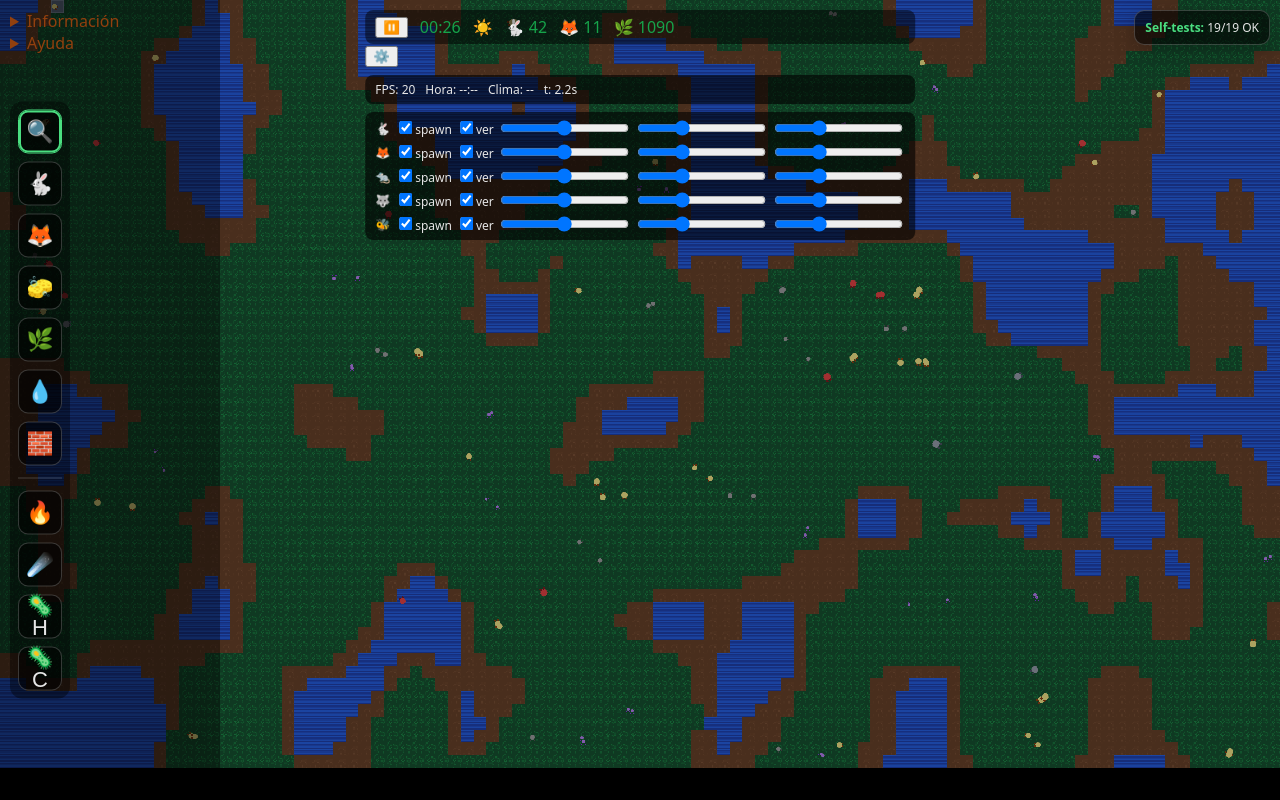
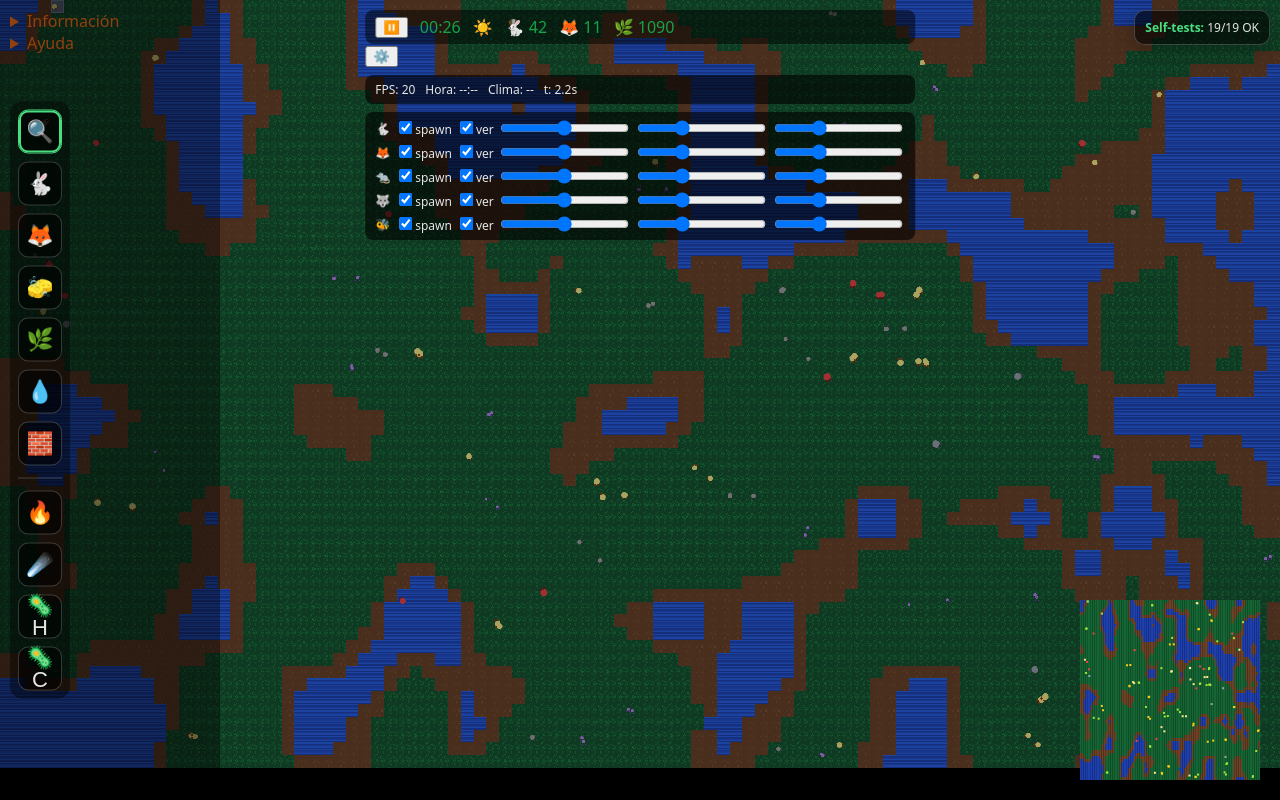
Before and after one commit to bryzarof/ecosim, a website built with Vite: page index.html in a window 1280 px wide. Built offline with nearby package versions, Linux system fonts and the light colour scheme; animation ran at ten frames a second.

Commit message:
Add interactive minimap with camera controls

```diff
--- a/index.html
+++ b/index.html
@@ -81,6 +81,7 @@
     </div>
 
     <canvas id="sim"></canvas>
+    <canvas id="minimap"></canvas>
   </div>
 
   <script type="module" src="main.js"></script>
--- a/main.js
+++ b/main.js
@@ -5,6 +5,8 @@ import { setupUI, setTool, applyActionAt } from './ui.js';
 import { sprites } from './sprites.js';
 import { initHUD, updateHUD } from './hud.js';
 import { initSidebar } from './sidebar.js';
+import { initMinimap, updateMinimap } from './minimap.js';
+let state;
 // ==============================================================
 //                    PARÁMETROS DEL MUNDO
 // ==============================================================
@@ -189,6 +191,8 @@ const clamp = (v, a, b)=> Math.max(a, Math.min(b, v)); // Limita v al rango [a,b
 const cvs = document.getElementById('sim');
 const ctx = cvs.getContext('2d', { alpha:false });
 
+let camX = 0, camY = 0, scale = 1;
+
 function resizeCanvas() {
   const worldPxW = WORLD_W * TILE;
   const worldPxH = WORLD_H * TILE;
@@ -198,10 +202,11 @@ function resizeCanvas() {
   cvs.height = Math.floor(window.innerHeight * DPR);
 
   // Escala para ajustar el mundo al tamaño visible
-  const scale = Math.min(window.innerWidth / worldPxW, window.innerHeight / worldPxH);
+  scale = Math.min(window.innerWidth / worldPxW, window.innerHeight / worldPxH);
 
   ctx.imageSmoothingEnabled = false;           // Look pixel-art
-  ctx.setTransform(scale * DPR, 0, 0, scale * DPR, 0, 0);
+  ctx.setTransform(scale * DPR, 0, 0, scale * DPR, -camX * TILE * scale * DPR, -camY * TILE * scale * DPR);
+  if (state) state.scale = scale;
 }
 resizeCanvas();
 window.addEventListener('resize', resizeCanvas);
@@ -587,7 +592,7 @@ function plague(species, ratio){
 let flashTimer = 0; // Cuenta atrás del flash de meteorito
 
 // Objeto de estado compartido entre módulos
-const state = {
+state = {
   get simTime(){ return simTime; },
   set simTime(v){ simTime = v; },
   get worldTime(){ return worldTime; },
@@ -613,6 +618,9 @@ const state = {
   eatPlant, reproduce, dist2, daylightFactor,
   triggerFireCenter, strikeMeteor, plague,
   toolbar, sidebar, cvs, ctx,
+  camX, camY, scale, DPR,
+  applyCamera(){ camX = state.camX; camY = state.camY; resizeCanvas(); },
+  minimap:null,
   sprites,
   crowdSmall, crowdMedium, crowdLarge,
   CROWD_THRESH, CROWD_DECAY, SMALL_LIMIT, LARGE_LIMIT,
@@ -643,6 +651,7 @@ function loop(now){
 
   step(state, dt);    // Actualización de estado
   render(state);      // Dibujo de frame
+  updateMinimap(state);
 
   // UI cada ~0.5s
   frames++; fpsTime += dt;
@@ -663,6 +672,7 @@ function loop(now){
 setupUI(state);
 initHUD(state);
 initSidebar(state);
+initMinimap(state);
 generateTerrain();                 // Crea el mapa base
 generateSoilMoisture();            // Inicializa humedad del suelo
 spawnAnimals();                    // Población inicial
--- /dev/null
+++ b/minimap.js
@@ -0,0 +1,51 @@
+export function initMinimap(state){
+  const cvs = document.getElementById('minimap');
+  if(!cvs) return;
+  cvs.width = cvs.clientWidth * state.DPR;
+  cvs.height = cvs.clientHeight * state.DPR;
+  const ctx = cvs.getContext('2d');
+  ctx.imageSmoothingEnabled = false;
+  state.minimap = { cvs, ctx };
+
+  cvs.addEventListener('click', e => {
+    const rect = cvs.getBoundingClientRect();
+    const mx = (e.clientX - rect.left) / rect.width * state.WORLD_W;
+    const my = (e.clientY - rect.top) / rect.height * state.WORLD_H;
+    const viewW = window.innerWidth / (state.TILE * state.scale);
+    const viewH = window.innerHeight / (state.TILE * state.scale);
+    state.camX = Math.max(0, Math.min(state.WORLD_W - viewW, mx - viewW/2));
+    state.camY = Math.max(0, Math.min(state.WORLD_H - viewH, my - viewH/2));
+    if (state.applyCamera) state.applyCamera();
+  });
+}
+
+export function updateMinimap(state){
+  const mm = state.minimap; if(!mm) return;
+  const { cvs, ctx } = mm;
+  const { WORLD_W, WORLD_H, terrain, BIOME, animals, COLORS } = state;
+  const w = cvs.width, h = cvs.height;
+  const tileW = w / WORLD_W, tileH = h / WORLD_H;
+  ctx.clearRect(0,0,w,h);
+  for(let y=0;y<WORLD_H;y++){
+    for(let x=0;x<WORLD_W;x++){
+      const t = terrain[state.idx(x,y)];
+      let color = COLORS.GRASS1;
+      if(t===BIOME.WATER) color = COLORS.WATER;
+      else if(t===BIOME.DIRT) color = COLORS.DIRT;
+      else if(t===BIOME.BARRIER) color = COLORS.BARRIER;
+      ctx.fillStyle = color;
+      ctx.fillRect(x*tileW, y*tileH, tileW, tileH);
+    }
+  }
+  const spColor = {
+    HERB:'#a3e635',
+    CARN:'#ef4444',
+    RODENT:'#fde68a',
+    WOLF:'#9ca3af',
+    POLLINATOR:'#facc15'
+  };
+  for(const a of animals){
+    ctx.fillStyle = spColor[a.sp] || '#fff';
+    ctx.fillRect(a.x*tileW-1, a.y*tileH-1, 2,2);
+  }
+}
```
